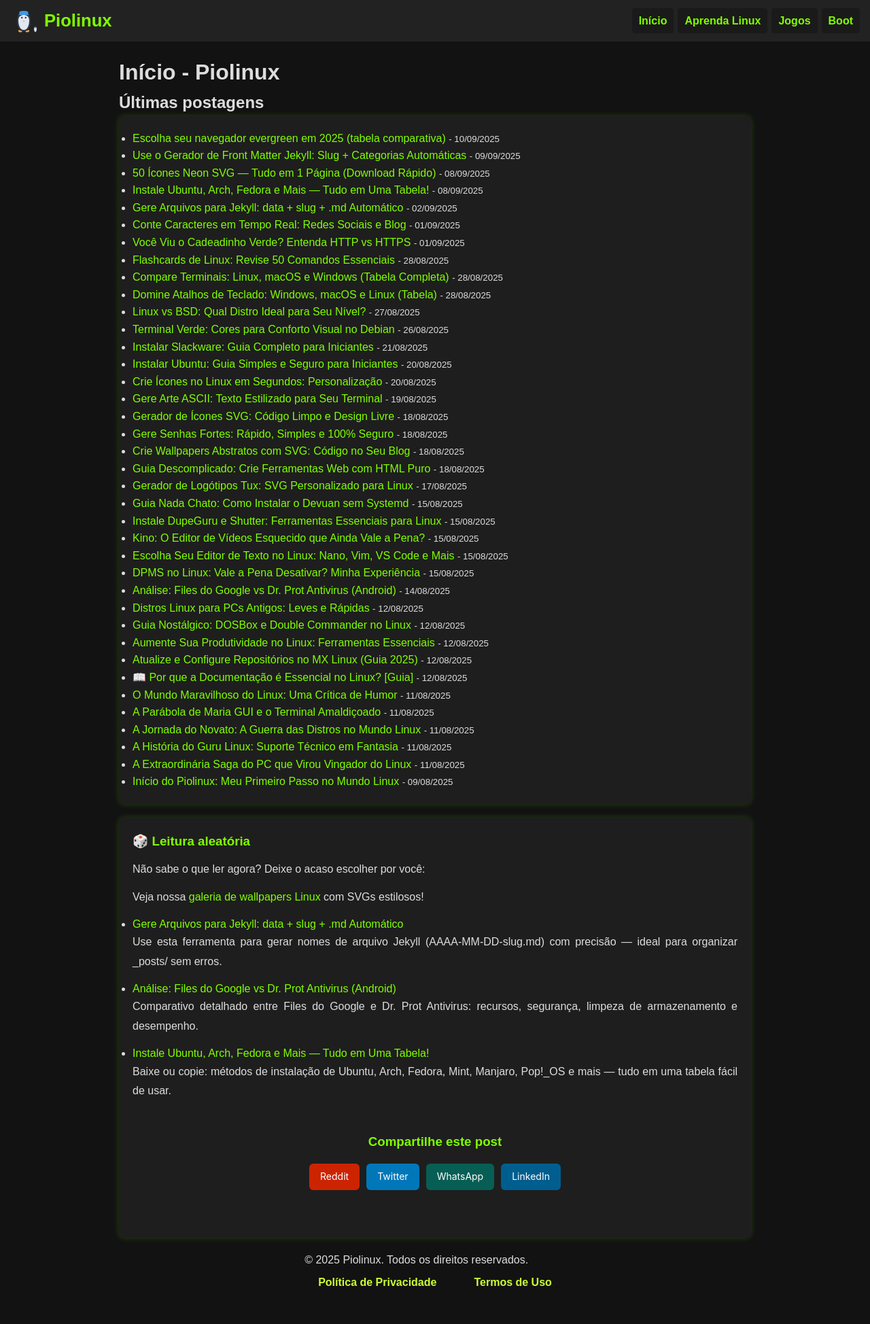
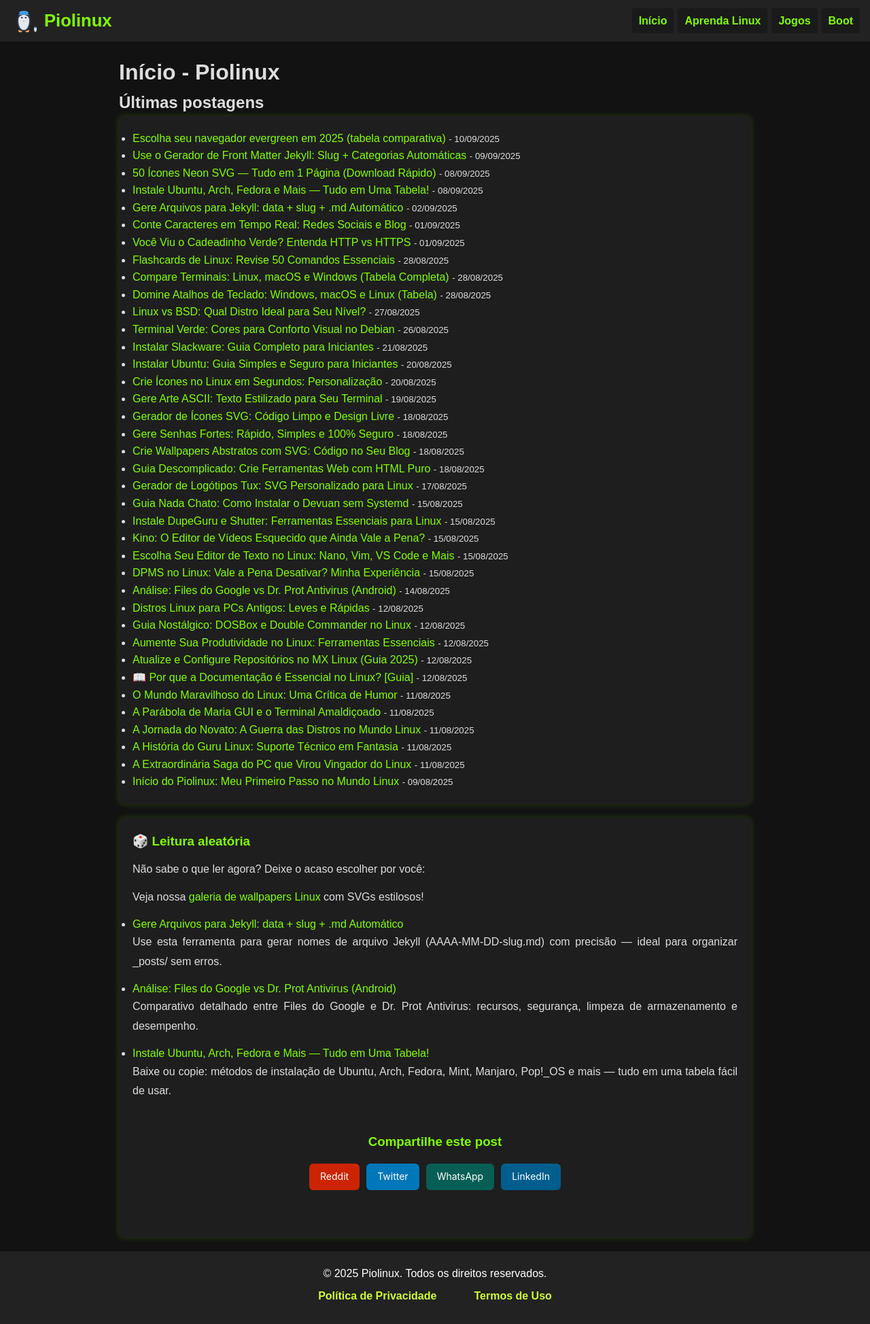
Before and after one commit to Piolinux/piolinux-site, a Jekyll site: the page built from index.md, in a window 1280 px wide. Shown: the whole page at 68% size. Built offline with Jekyll 4.4.1, drawn with Linux system fonts in a browser that asks for light colours; before the commit the page ends 1908 px from its top, so only the background shows below that.

Commit message:
Update footer.html

```diff
--- a/_includes/footer.html
+++ b/_includes/footer.html
@@ -1,11 +1,10 @@
-<footer class="rodape">
+<footer class="rodape" style="display: block !important; background: #222 !important; color: white !important; padding: 20px; text-align: center;">
   <div class="container-rodape">
     <p>&copy; 2025 Piolinux. Todos os direitos reservados.</p>
     <nav>
       <ul>
         <li><a href="{{ '/politica-de-privacidade/' | relative_url }}">Política de Privacidade</a></li>
         <li><a href="{{ '/termos-de-uso/' | relative_url }}">Termos de Uso</a></li>
-
       </ul>
     </nav>
   </div>
```
